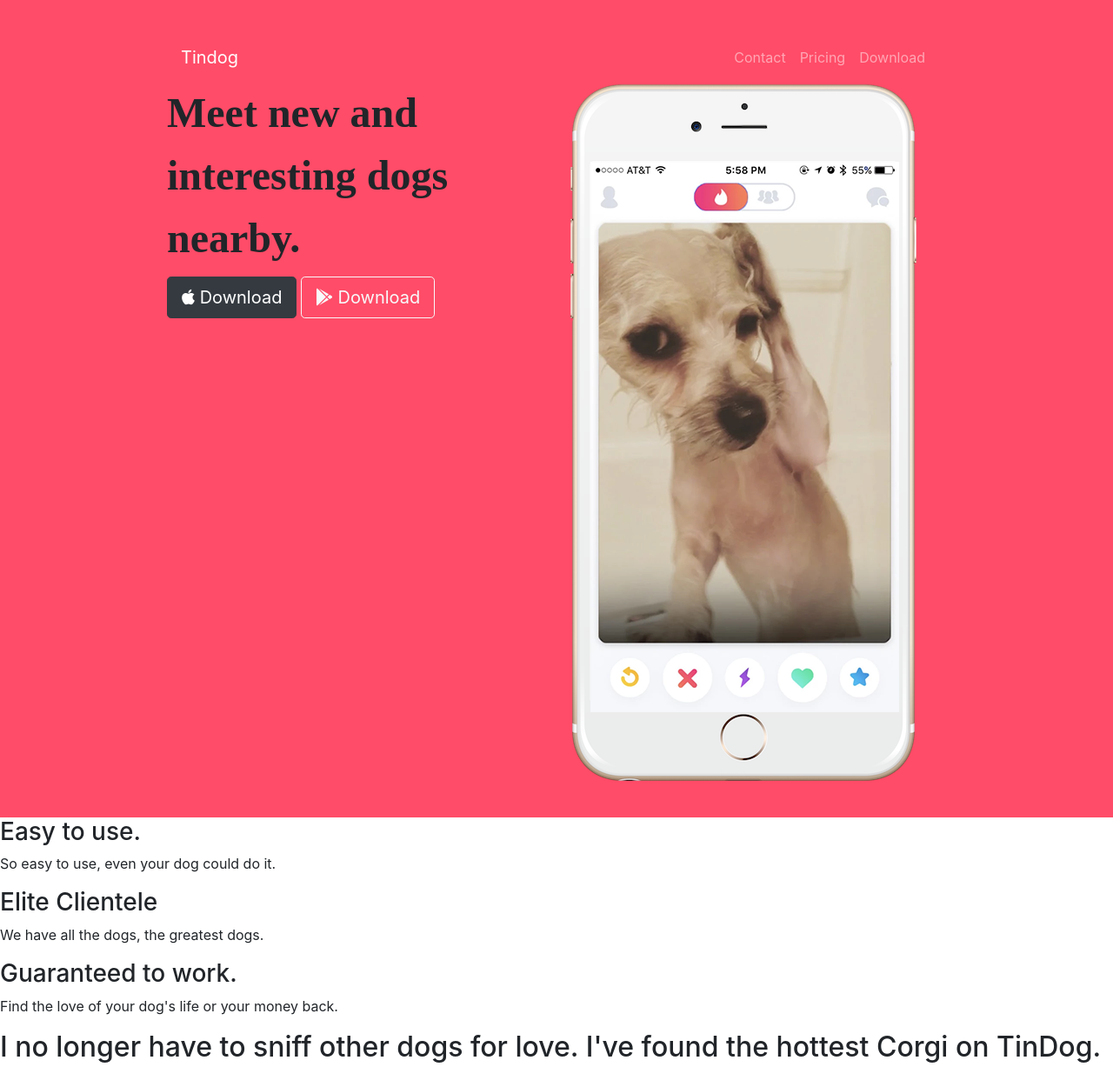
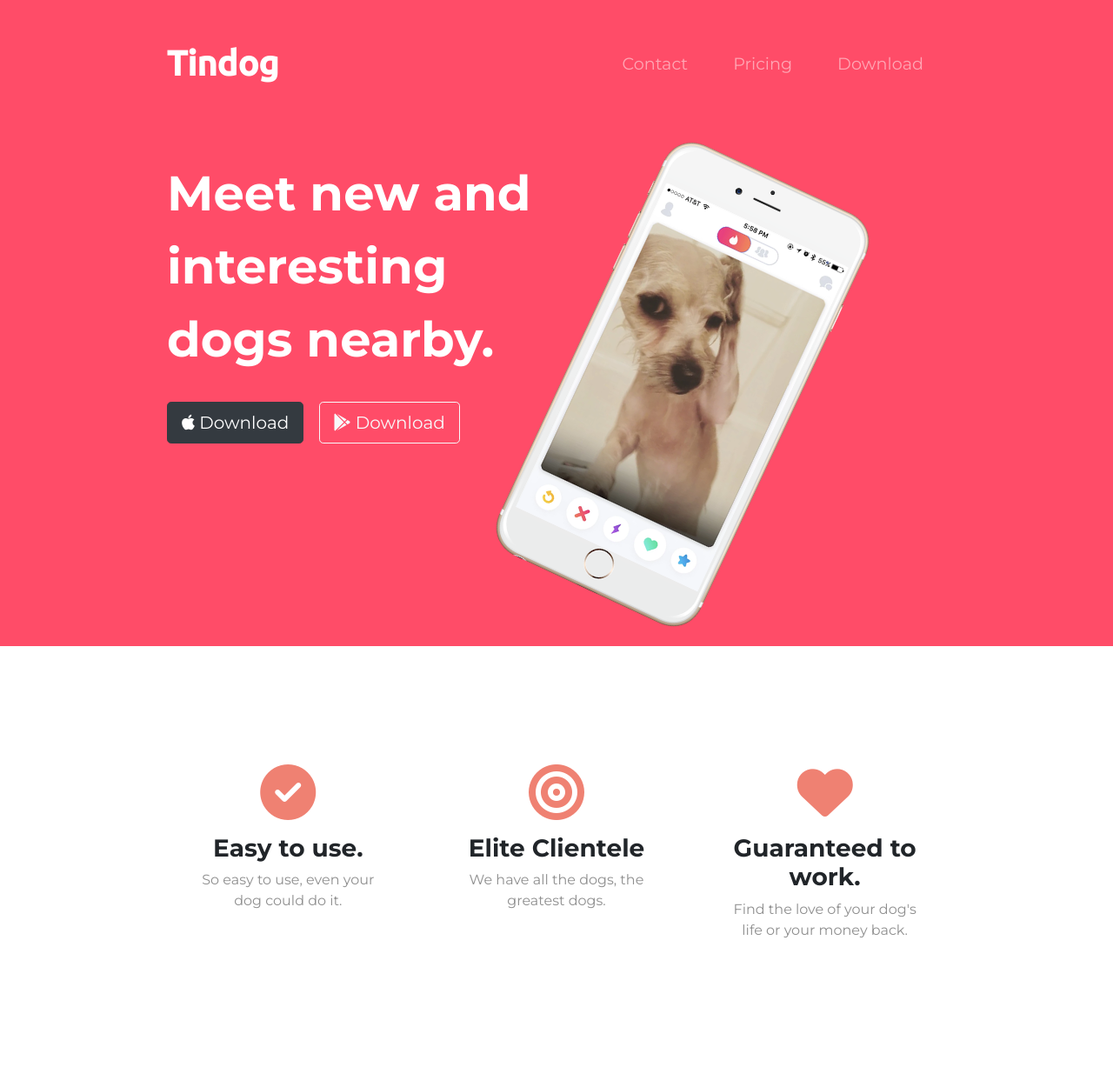
Before and after one commit to Cameron327/TinDog, a plain HTML site: page index.html in a window 1280 px wide. Shown: the top 1227 px of the page at 87% size. Drawn offline with nearby package versions, Linux system fonts and the light colour scheme.

Commit message:
Completely finished Bootstrap introduction stuff along with some CSS styling

```diff
--- a/css/styles.css
+++ b/css/styles.css
@@ -1,5 +1,10 @@
+body {
+    font-family: "Montserrat";
+}
+
 #title {
-    background-color: #ff4c68
+    background-color: #ff4c68;
+    color: #fff;
 }
 
 .container-fluid {
@@ -8,8 +13,75 @@
 
 
 h1 {
-    font-family: 'Montserrat, sans-serif';
-    font-size: 3rem;
+    /* Default to sans-serif if Montserrat is not available */
+    font-family: 'Montserrat', sans-serif;
+    font-size: 3.5rem;
     line-height: 1.5;
-    font-weight: 900;
+    font-weight: bold;
 }
+
+h3 {
+    font-family: 'Montserrat';
+    font-weight: bold;
+    font-size: 1.5;
+}
+
+p {
+    color: #8f8f8f;
+}
+
+
+/* Navigation Bar */
+.navbar {
+    padding: 0 0 4.5rem;
+}
+
+.navbar-brand {
+    font-family: "Ubuntu";
+    font-size: 2.5rem;
+    font-weight: bold;
+}
+
+.nav-item {
+    padding: 0 18px;
+}
+
+.nav-link {
+    font-size: 1.2rem;
+    font-family: "Montserrat";
+}
+
+
+
+/* Download Buttons */
+.download-button {
+    margin: 5% 3% 5% 0;
+}
+
+
+/* Title Image */
+.title-image {
+    width: 60%;
+    transform: rotate(25deg);
+}
+
+
+/* Features */
+#features {
+    padding: 7% 15%;
+}
+
+.feature-box {
+    text-align: center;
+    padding: 5%;
+}
+
+.icon {
+    color: #ef8172;
+    margin-bottom: 1rem;
+}
+
+/* To have a hover effect, you have to use the pseudostate and pair it with whatever you want the effect for */
+.icon:hover {
+    color: #ff4c68;
+}
--- a/index.html
+++ b/index.html
@@ -8,6 +8,16 @@
     <link rel="preconnect" href="https://fonts.gstatic.com" />
     <link
       href="https://fonts.googleapis.com/css2?family=Montserrat&family=Ubuntu&display=swap"
+      rel="stylesheet"
+    />
+    <link rel="preconnect" href="https://fonts.gstatic.com" />
+    <link
+      href="https://fonts.googleapis.com/css2?family=Montserrat+Alternates&display=swap"
+      rel="stylesheet"
+    />
+    <link rel="preconnect" href="https://fonts.gstatic.com" />
+    <link
+      href="https://fonts.googleapis.com/css2?family=Montserrat:wght@400;500;600;700;800&family=Ubuntu:wght@300;400;500&display=swap"
       rel="stylesheet"
     />
 
@@ -22,7 +32,10 @@
     <link rel="stylesheet" href="css/styles.css" />
 
     <!-- Added in the fontawesome library -->
-    <script src="https://kit.fontawesome.com/9e473642fd.js" crossorigin="anonymous"></script>
+    <script
+      src="https://kit.fontawesome.com/9e473642fd.js"
+      crossorigin="anonymous"
+    ></script>
 
     <!-- Added in the javascript and jquery stuff for response (the bootstrap scripts)-->
     <script
@@ -45,10 +58,10 @@
   <body>
     <section id="title">
       <div class="container-fluid">
-
         <!-- Nav Bar -->
         <nav class="navbar navbar-expand-lg navbar-dark">
           <a class="navbar-brand" href="">Tindog</a>
+          <!-- The button here is the collapse button for shrinking the screen -->
           <button
             class="navbar-toggler"
             type="button"
@@ -81,12 +94,23 @@
           <div class="col-lg-6">
             <h1>Meet new and interesting dogs nearby.</h1>
             <!-- This adds the apple logo to our button (the 'i' is similar to the span tag) -->
-            <button type="button" class="btn btn-dark btn-lg"><i class="fab fa-apple"></i> Download</button>
-            <button type="button" class="btn btn-outline-light btn-lg"><i class="fab fa-google-play"></i> Download</button>
+            <button type="button" class="btn btn-dark btn-lg download-button">
+              <i class="fab fa-apple"></i> Download
+            </button>
+            <button
+              type="button"
+              class="btn btn-outline-light btn-lg download-button"
+            >
+              <i class="fab fa-google-play"></i> Download
+            </button>
           </div>
 
           <div class="col-lg-6">
-            <img src="images/iphone6.png" alt="iphone-mockup" />
+            <img
+              class="title-image"
+              src="images/iphone6.png"
+              alt="iphone-mockup"
+            />
           </div>
         </div>
       </div>
@@ -95,14 +119,25 @@
     <!-- Features -->
 
     <section id="features">
+      <div class="row">
+        <div class="feature-box col-lg-4">
+          <!-- These classes came from the fontawesome link -->
+          <!-- But since we want to add some of our own additional style, make a separate custom class but it changes the same thing (icon) -->
+          <i class="icon fas fa-check-circle fa-4x"></i>
           <h3>Easy to use.</h3>
           <p>So easy to use, even your dog could do it.</p>
-
+        </div>
+        <div class="feature-box col-lg-4">
+          <i class="icon fas fa-bullseye fa-4x"></i>
           <h3>Elite Clientele</h3>
           <p>We have all the dogs, the greatest dogs.</p>
-
+        </div>
+        <div class="feature-box col-lg-4">
+          <i class="icon fas fa-heart fa-4x"></i>
           <h3>Guaranteed to work.</h3>
           <p>Find the love of your dog's life or your money back.</p>
+        </div>
+      </div>
     </section>
 
     <!-- Testimonials -->
```
Lines whose indentation alone changed are shown as unchanged.
